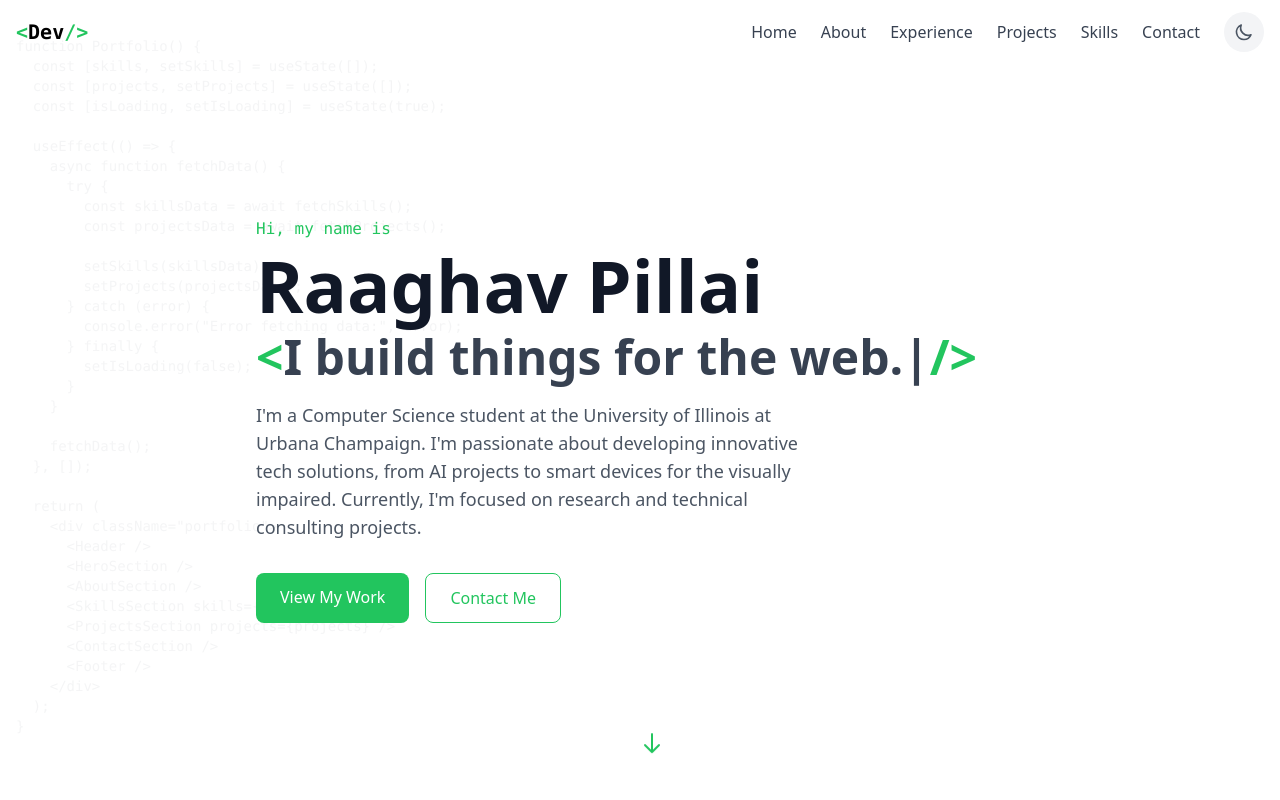
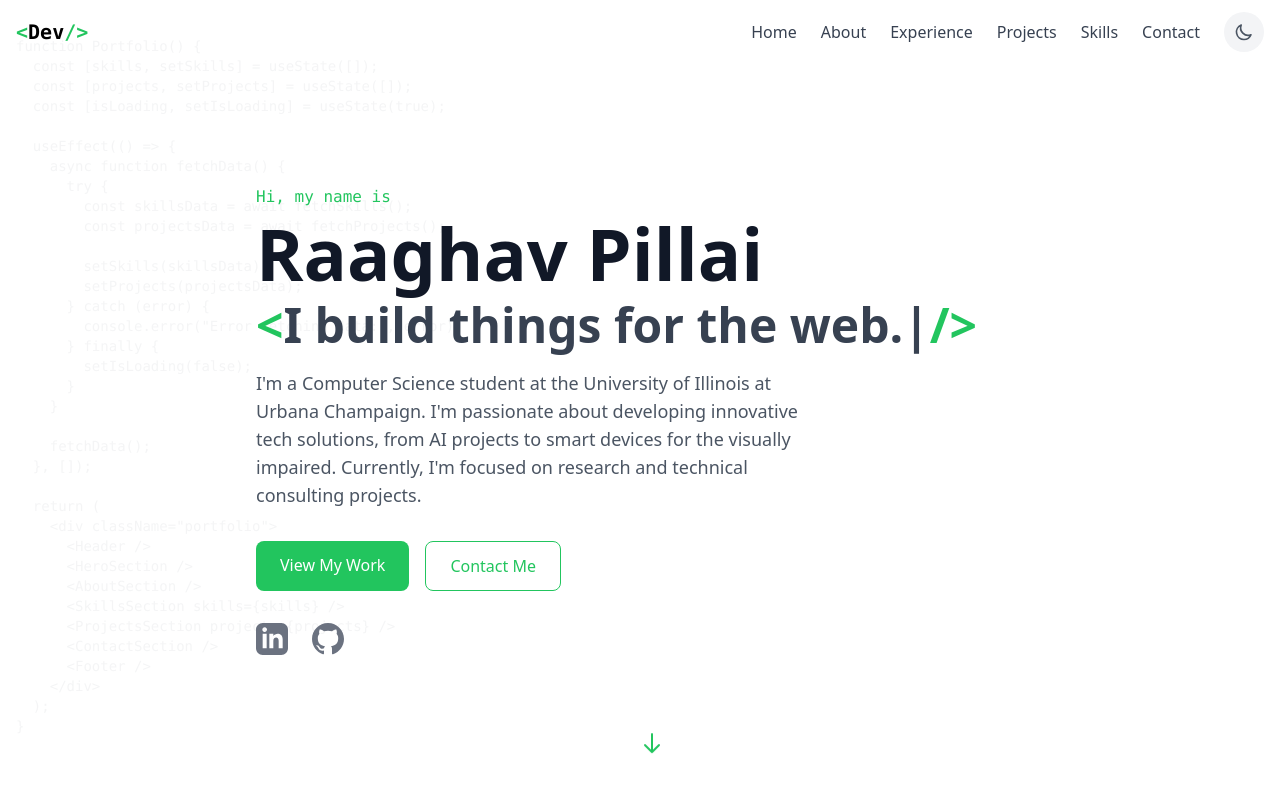
Before and after one commit to Raaghav-Pillai/raaghav-pillai.github.io, a React (Vite) app: page / in a window 1280 px wide. Shown: the top 800 px of the page. Built offline with nearby package versions, Linux system fonts and the light colour scheme.

Commit message:
feat: add social links and update project URLs

```diff
--- a/src/components/AboutSection.jsx
+++ b/src/components/AboutSection.jsx
@@ -52,7 +52,7 @@
             <p className="text-lg text-gray-600 dark:text-gray-400 mb-8 max-w-xl">
               Hello! I'm Raaghav, a Computer Science student at the University of Illinois at Urbana Champaign
               with a passion for innovative technology and problem-solving. I'm set to graduate in May 2027 with
-              a strong academic foundation (GPA: 3.73/4.0).
+              a strong academic foundation (GPA: 3.82/4.0).
             </p>
             <p className="text-lg leading-relaxed text-gray-600 dark:text-gray-300">
               My academic journey includes coursework in Computer Science, Calculus, Statistics, and Linear Algebra.
--- a/src/components/HeroSection.jsx
+++ b/src/components/HeroSection.jsx
@@ -92,6 +92,31 @@
               Contact Me
             </a>
           </div>
+
+          <div className="flex items-center gap-6 mt-8">
+            <a
+              href="https://www.linkedin.com/in/raaghavpillai/"
+              target="_blank"
+              rel="noopener noreferrer"
+              aria-label="LinkedIn Profile"
+              className="text-gray-500 dark:text-gray-400 hover:text-green-500 dark:hover:text-green-400 transition-colors"
+            >
+              <svg className="w-8 h-8" viewBox="0 0 24 24" fill="currentColor" xmlns="http://www.w3.org/2000/svg">
+                <path d="M19 0h-14c-2.761 0-5 2.239-5 5v14c0 2.761 2.239 5 5 5h14c2.762 0 5-2.239 5-5v-14c0-2.761-2.238-5-5-5zm-11 19h-3v-11h3v11zm-1.5-12.268c-.966 0-1.75-.79-1.75-1.764s.784-1.764 1.75-1.764 1.75.79 1.75 1.764-.783 1.764-1.75 1.764zm13.5 12.268h-3v-5.604c0-3.368-4-3.113-4 0v5.604h-3v-11h3v1.765c1.396-2.586 7-2.777 7 2.476v6.759z"/>
+              </svg>
+            </a>
+            <a
+              href="https://github.com/Raaghav-Pillai"
+              target="_blank"
+              rel="noopener noreferrer"
+              aria-label="GitHub Profile"
+              className="text-gray-500 dark:text-gray-400 hover:text-green-500 dark:hover:text-green-400 transition-colors"
+            >
+              <svg className="w-8 h-8" viewBox="0 0 24 24" fill="currentColor" xmlns="http://www.w3.org/2000/svg">
+                <path d="M12 0c-6.626 0-12 5.373-12 12 0 5.302 3.438 9.8 8.207 11.387.599.111.793-.261.793-.577v-2.234c-3.338.726-4.033-1.416-4.033-1.416-.546-1.387-1.333-1.756-1.333-1.756-1.089-.745.083-.729.083-.729 1.205.084 1.839 1.237 1.839 1.237 1.07 1.834 2.807 1.304 3.492.997.107-.775.418-1.305.762-1.604-2.665-.305-5.467-1.334-5.467-5.931 0-1.311.469-2.381 1.236-3.221-.124-.303-.535-1.524.117-3.176 0 0 1.008-.322 3.301 1.23.957-.266 1.983-.399 3.003-.404 1.02.005 2.047.138 3.006.404 2.291-1.552 3.297-1.23 3.297-1.23.653 1.653.242 2.874.118 3.176.77.84 1.235 1.911 1.235 3.221 0 4.609-2.807 5.624-5.479 5.921.43.372.823 1.102.823 2.222v3.293c0 .319.192.694.801.576 4.765-1.589 8.199-6.086 8.199-11.386 0-6.627-5.373-12-12-12z"/>
+              </svg>
+            </a>
+          </div>
         </div>
       </div>
 
```
